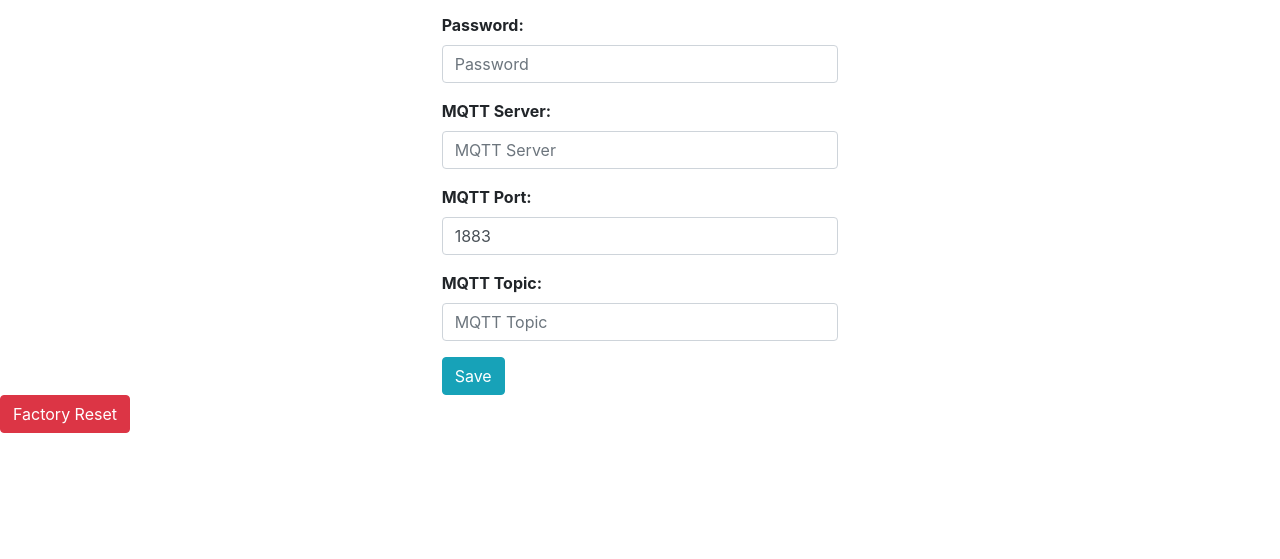
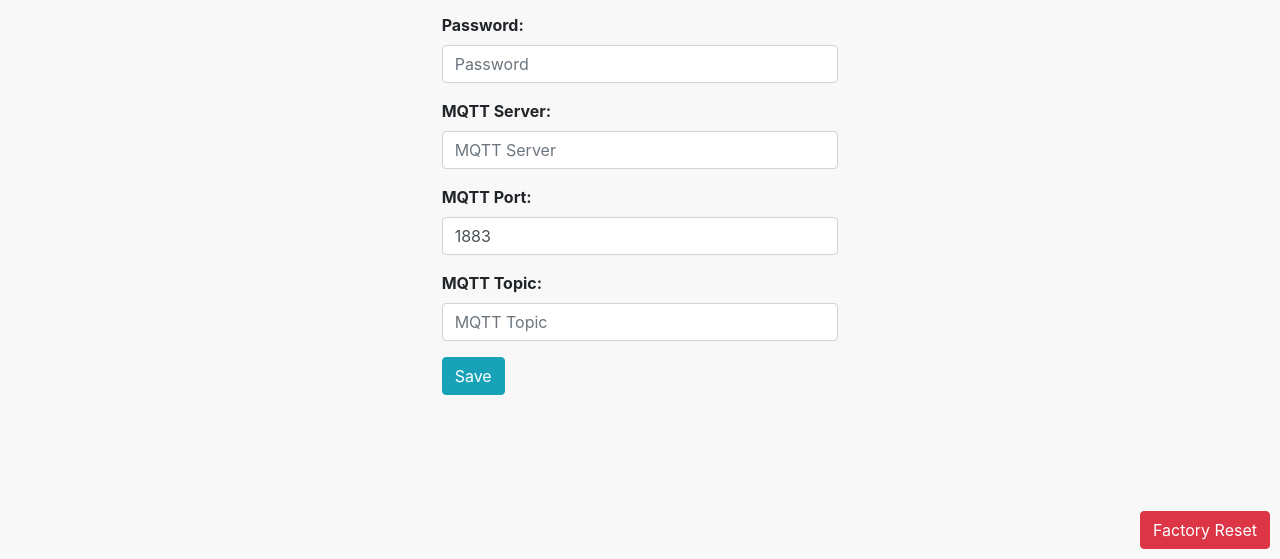
Before and after one commit to paranerd/soil-moisture-sensor, a plain HTML site: page data/pages/setup.html in a window 1280 px wide. Shown: the part 241-800 px from the top of the page. Drawn offline with Linux system fonts and the light colour scheme.

```diff
--- a/data/public/css/design.css
+++ b/data/public/css/design.css
@@ -1,3 +1,19 @@
+html,
+body {
+  height: 100%;
+  width: 100%;
+}
+
+body {
+  background: #f8f8f8;
+}
+
+#factory-reset {
+  position: absolute;
+  bottom: 10px;
+  right: 10px;
+}
+
 .hidden {
   display: none;
 }
```
